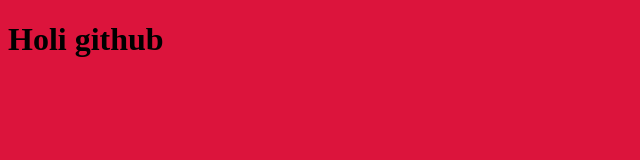
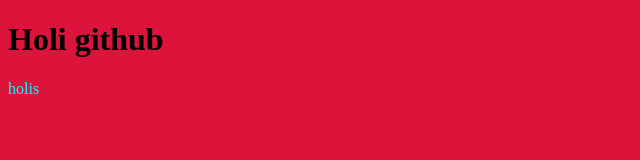
Before and after one commit to idktai/GitHub, a plain HTML site: page index.html in a window 1280 px wide. Shown: the full height of the page, 0-640 px from the left. Drawn offline with Linux system fonts and the light colour scheme.

Commit message:
version2

```diff
--- a/estilos.css
+++ b/estilos.css
@@ -1,3 +1,6 @@
 body{
     background-color: crimson;
 }
+p{
+    color: aqua;
+}
--- a/index.html
+++ b/index.html
@@ -9,5 +9,6 @@
 </head>
 <body>
     <h1>Holi github</h1>
+    <p>holis</p>
 </body>
 </html>
```
